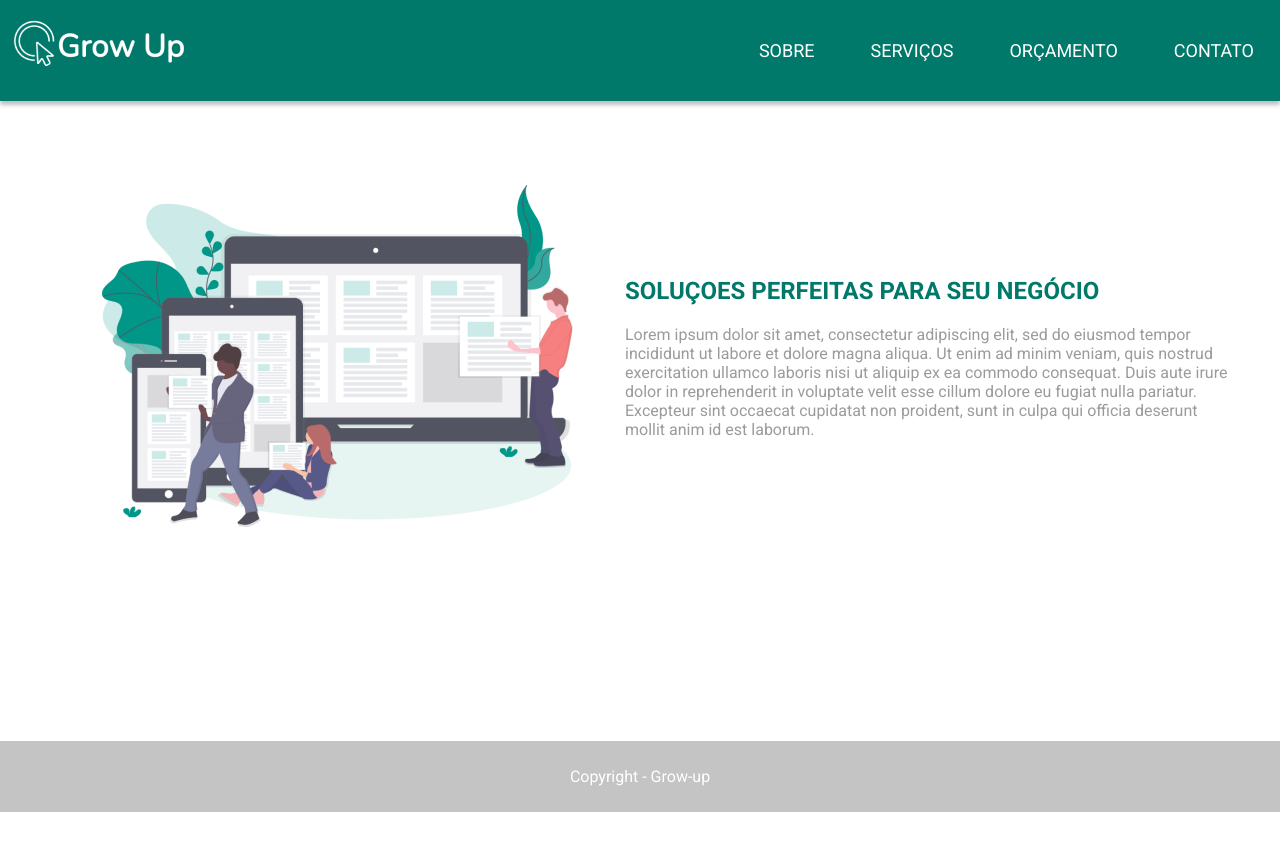
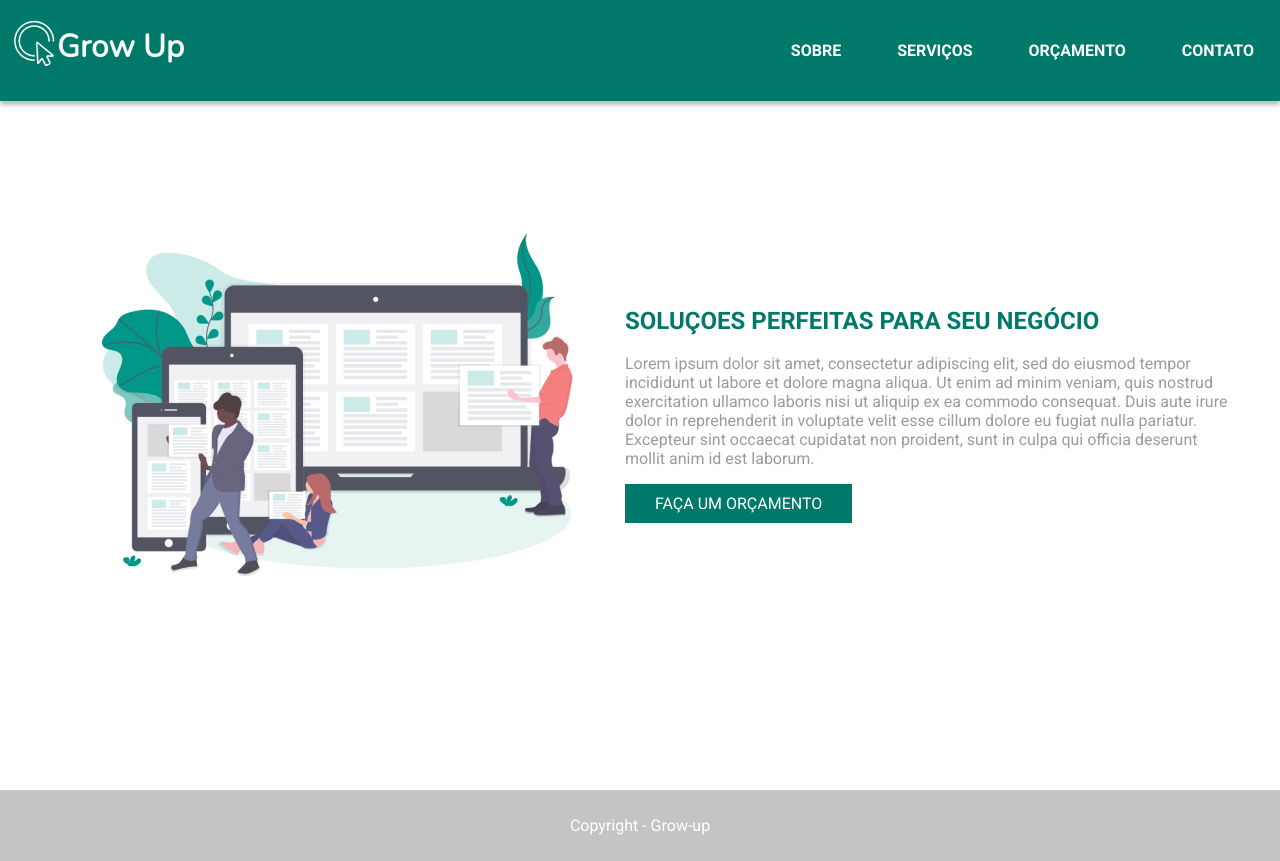
Before and after one commit to lkobayashi11/Desafio_GrowUP, a plain HTML site: page index.html in a window 1280 px wide. Before the commit the page ends 812 px from the top, so only its background shows below. Drawn offline with Linux system fonts and the light colour scheme.

Commit message:
Atualizações 2

```diff
--- a/css/styles.css
+++ b/css/styles.css
@@ -14,13 +14,15 @@ html,body{
 header {
     background-color:#00796B;
     box-shadow: 0px 4px 4px rgba(0, 0, 0, 0.25);
+    position: fixed;
+    width: 100%;
+    top: 0;
+    left: 0;
     }
 
 header .navigation {
     display: flex;
-        /* alinhamento horizontal */
     justify-content: space-between;
-        /* alinhamento vertical */
     align-items: center;
     }
 
@@ -38,8 +40,8 @@ header nav ul li a {
         text-transform: uppercase;
         font-family: Roboto;
         font-style: normal;
-        font-weight: normal;
-        font-size: 18px;
+        font-weight: bold;
+        font-size: 16px;
         line-height: 21px;
         display: block;
         color: white;
@@ -56,6 +58,7 @@ header nav ul li a {
 
 main {
         min-height: 80vh;
+        margin-top: 150px;
     }
 
 section.banner {
@@ -78,6 +81,22 @@ section.banner .container .texto p {
         font-family: Roboto;
     }
 
+.btn-primary {
+        padding: 10px 30px;
+        background-color: #00796B;
+        color: #fff;
+        text-transform: uppercase;
+        display: inline-block;
+        text-decoration: none;
+        transition: all 0.5s;
+    }
+
+.btn-primary:hover {
+        background-color: #767776;
+        color:white;
+    }
+
+
 footer {
         text-align: center;
         background-color: #C4C4C4;
@@ -87,13 +106,13 @@ footer {
 
 /* SOBRE */
 section.introducao-sobre {
-        padding: 50px 0;
+        padding: 20px 0;
     }
 
 section.introducao-sobre h1 {
         color: #00796B;
         font-family: Roboto;
-        font-size: 50px;
+        font-size: 40px;
         text-transform: uppercase;
     }
 
@@ -136,7 +155,7 @@ section.missao-valores article {
 h1 {
         color: #00796B;
         font-family: Roboto;
-        font-size: 50px;
+        font-size: 40px;
         text-transform: uppercase;
     }
 
--- a/index.html
+++ b/index.html
@@ -39,6 +39,7 @@
                             consequat. Duis aute irure dolor in reprehenderit in voluptate velit esse cillum dolore eu fugiat nulla pariatur.
                             Excepteur sint occaecat cupidatat non proident, sunt in culpa qui officia deserunt mollit anim id est laborum.
                         </p>
+                        <a href="orcamento.html" class="btn-primary">Faça um orçamento</a>
                  </div>
             </div>
         </section>
```
